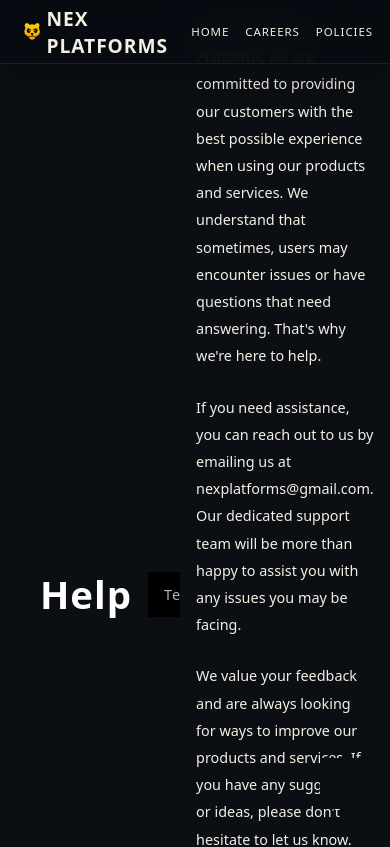
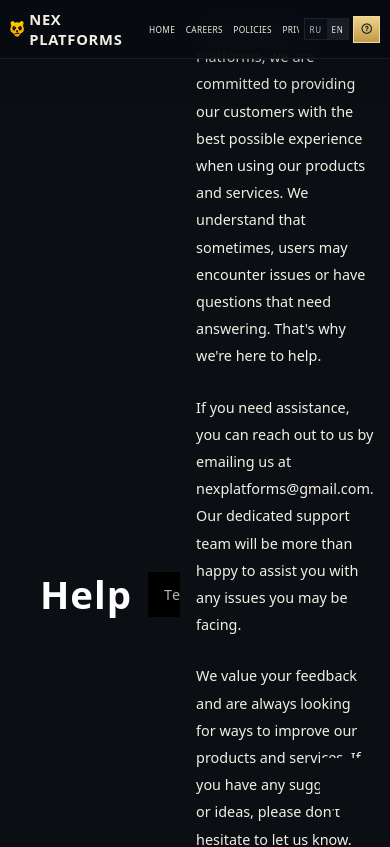
Before and after one commit to Gloryarty/NEX-Platforms, a Next.js app: page /help in a window 390 px wide. Shown: the top 847 px of the page. Built offline with nearby package versions, Linux system fonts and the light colour scheme; grey boxes are pictures that could not be loaded; a web font is replaced by a local one.

Commit message:
Fix mobile nav overflow

```diff
--- a/styles/nav.scss
+++ b/styles/nav.scss
@@ -34,6 +34,8 @@
         display: flex;
         align-items: center;
         gap: .35rem;
+        flex: 1 1 auto;
+        min-width: 0;
     }
 
     .nav-link {
@@ -46,6 +48,7 @@
         letter-spacing: .08em;
         text-transform: uppercase;
         cursor: pointer;
+        white-space: nowrap;
         transition: color 180ms ease, background 180ms ease;
 
         &:hover {
@@ -59,6 +62,7 @@
         display: flex;
         align-items: center;
         gap: .75rem;
+        flex: 0 0 auto;
     }
 
     .lang-switch {
@@ -116,10 +120,16 @@
     .nav {
         height: 4rem;
 
+        .mainWrapper {
+            gap: .45rem;
+            padding: 0 14px;
+        }
+
         .logo {
             min-width: auto;
             font-size: 1.2rem;
             gap: .4rem;
+            flex: 0 1 auto;
 
             img {
                 width: 1rem;
@@ -128,6 +138,7 @@
 
         .links {
             gap: .1rem;
+            justify-content: center;
         }
 
         .nav-link {
@@ -147,6 +158,62 @@
     }
 }
 
+@media only screen and (max-width: 700px) {
+    .nav {
+        height: 3.7rem;
+
+        .mainWrapper {
+            gap: .3rem;
+            padding: 0 10px;
+        }
+
+        .logo {
+            font-size: .92rem;
+            gap: .3rem;
+
+            img {
+                width: .9rem;
+            }
+        }
+
+        .links {
+            justify-content: flex-start;
+            overflow-x: auto;
+            scrollbar-width: none;
+            -ms-overflow-style: none;
+
+            &::-webkit-scrollbar {
+                display: none;
+            }
+        }
+
+        .nav-link {
+            padding: .28rem .28rem;
+            font-size: .52rem;
+            letter-spacing: .04em;
+        }
+
+        .right-bar {
+            gap: .25rem;
+        }
+
+        .lang-btn {
+            padding: .28rem .3rem;
+            font-size: .5rem;
+        }
+
+        .nav-btn {
+            padding: .34rem .38rem;
+            font-size: 0;
+            gap: 0;
+
+            i {
+                font-size: .78rem;
+            }
+        }
+    }
+}
+
 .mobile-nav {
     display: none !important;
 }
```
